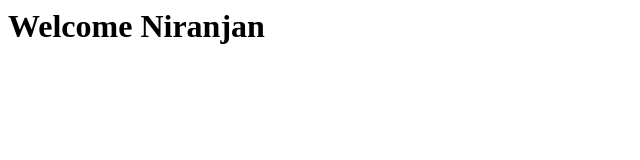
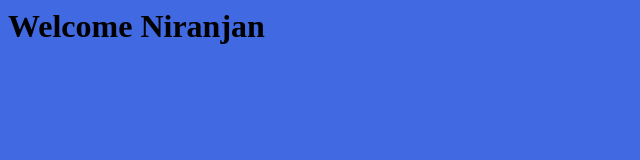
Before and after one commit to DeshpandeNiranjan/DeshpandeNiranjan.github.io, a plain HTML site: page index.html in a window 1280 px wide. Shown: the whole page, without its empty margins (0-640 px from the left). Drawn offline with Linux system fonts and the light colour scheme.

Commit message:
Update index.html

```diff
--- a/index.html
+++ b/index.html
@@ -1,6 +1,6 @@
 <html>
 <title>My webpage</title>
-<body>
+<body style="background-color:royalblue">
 <h1>Welcome Niranjan</h1>
 </body>
 
```
